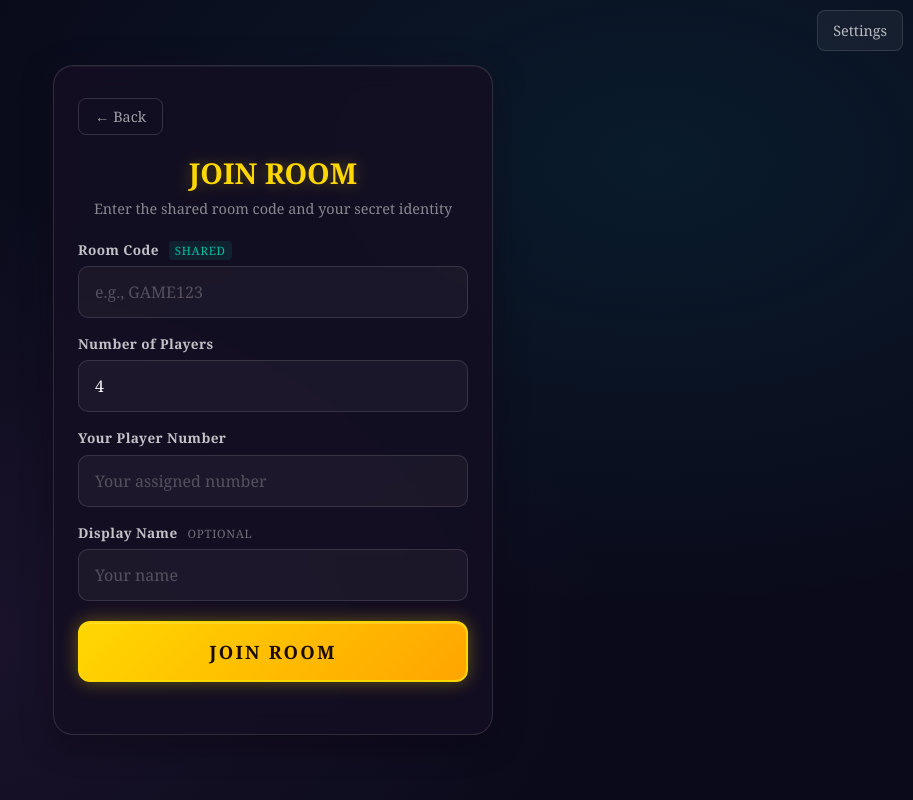
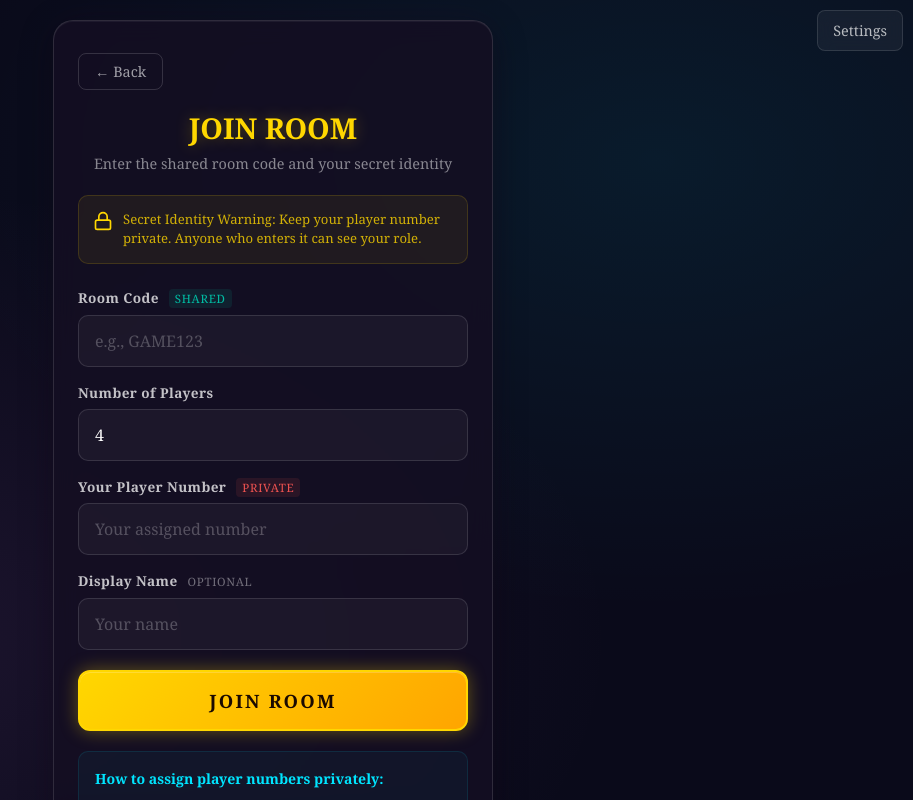
Before and after one commit to abhidya/Wazir, a React (Vite) app: page / in a window 1280 px wide. Both pictures are taken after a click on the button "PLAY NOW". Shown: the top 800 px of the page, without its empty margins (367-1280 px from the left). Built offline with nearby package versions, Linux system fonts and the light colour scheme.

Commit message:
removing ai artif

```diff
--- a/index.html
+++ b/index.html
@@ -3,8 +3,12 @@
   <head>
     <meta charset="UTF-8" />
     <link rel="icon" type="image/svg+xml" href="vite.svg" />
-    <meta name="viewport" content="width=device-width, initial-scale=1.0" />
-    <title>wazir-game</title>
+    <meta name="viewport" content="width=device-width, initial-scale=1.0, viewport-fit=cover" />
+    <meta name="theme-color" content="#0a0a1a" />
+    <meta name="description" content="MERA WAZEER KAUN? - The ultimate Bollywood party game. Badshah, Wazeer, Chor, Sipahi. Play with friends. Bluff. Accuse. Survive." />
+    <meta name="apple-mobile-web-app-capable" content="yes" />
+    <meta name="apple-mobile-web-app-status-bar-style" content="black-translucent" />
+    <title>MERA WAZEER KAUN?</title>
   </head>
   <body>
     <div id="root"></div>
--- a/src/components/Lobby.jsx
+++ b/src/components/Lobby.jsx
@@ -1,27 +1,22 @@
-import { useState } from "react";
-import {
-  loadPlayerData,
-  savePlayerData,
-  loadRoomState,
-  saveRoomState,
-} from "../utils/storage";
-import "./Lobby.css";
+import { useState } from 'react';
+import { loadPlayerData, savePlayerData, loadRoomState, saveRoomState } from '../utils/storage';
+import './Lobby.css';
 
 function Lobby({ onJoinRoom, onBack, prefilledRoomCode }) {
   const savedData = loadPlayerData();
   const [roomCode, setRoomCode] = useState(
-    prefilledRoomCode || savedData?.roomCode || ""
+    prefilledRoomCode || savedData?.roomCode || ''
   );
-  const [playerNumber, setPlayerNumber] = useState("");
-  const [numPlayers, setNumPlayers] = useState("4");
-  const [displayName, setDisplayName] = useState(savedData?.displayName || "");
-  const [error, setError] = useState("");
+  const [playerNumber, setPlayerNumber] = useState('');
+  const [numPlayers, setNumPlayers] = useState('4');
+  const [displayName, setDisplayName] = useState(savedData?.displayName || '');
+  const [error, setError] = useState('');
 
   const handleJoin = () => {
-    setError("");
+    setError('');
 
     if (!roomCode.trim()) {
-      setError("Please enter a room code.");
+      setError('Please enter a room code.');
       return;
     }
 
@@ -29,12 +24,12 @@ function Lobby({ onJoinRoom, onBack, prefilledRoomCode }) {
     const numPlayersNum = parseInt(numPlayers);
 
     if (isNaN(playerNum) || playerNum < 1) {
-      setError("Please enter a valid player number (1 or higher).");
+      setError('Please enter a valid player number (1 or higher).');
       return;
     }
 
     if (isNaN(numPlayersNum) || numPlayersNum < 4) {
-      setError("At least 4 players are required.");
+      setError('At least 4 players are required.');
       return;
     }
 
@@ -79,10 +74,22 @@ function Lobby({ onJoinRoom, onBack, prefilledRoomCode }) {
           </button>
         )}
 
-        <h1 className="lobby-title">JOIN ROOM</h1>
+        <h1 className="lobby-title">
+          {prefilledRoomCode ? 'CREATE ROOM' : 'JOIN ROOM'}
+        </h1>
         <p className="lobby-subtitle">
-          Enter the shared room code and your secret identity
+          {prefilledRoomCode
+            ? 'Share this room code with your friends, then enter your identity'
+            : 'Enter the shared room code and your secret identity'}
         </p>
+
+        <div className="lobby-warning">
+          <svg viewBox="0 0 24 24" width="20" height="20" fill="none" stroke="currentColor" strokeWidth="2">
+            <rect x="3" y="11" width="18" height="11" rx="2" ry="2" />
+            <path d="M7 11V7a5 5 0 0 1 10 0v4" />
+          </svg>
+          <span>Secret Identity Warning: Keep your player number private. Anyone who enters it can see your role.</span>
+        </div>
 
         <div className="lobby-form">
           <div className="lobby-field">
@@ -113,7 +120,9 @@ function Lobby({ onJoinRoom, onBack, prefilledRoomCode }) {
           </div>
 
           <div className="lobby-field">
-            <label htmlFor="playerNumber">Your Player Number</label>
+            <label htmlFor="playerNumber">
+              Your Player Number <span className="lobby-private-badge">Private</span>
+            </label>
             <input
               id="playerNumber"
               type="number"
@@ -127,8 +136,7 @@ function Lobby({ onJoinRoom, onBack, prefilledRoomCode }) {
 
           <div className="lobby-field">
             <label htmlFor="displayName">
-              Display Name{" "}
-              <span className="lobby-optional-badge">Optional</span>
+              Display Name <span className="lobby-optional-badge">Optional</span>
             </label>
             <input
               id="displayName"
@@ -144,12 +152,18 @@ function Lobby({ onJoinRoom, onBack, prefilledRoomCode }) {
 
         {error && <div className="lobby-error">{error}</div>}
 
-        <button
-          className="arcade-btn arcade-btn-gold lobby-join-btn"
-          onClick={handleJoin}
-        >
+        <button className="arcade-btn arcade-btn-gold lobby-join-btn" onClick={handleJoin}>
           JOIN ROOM
         </button>
+
+        <div className="lobby-info">
+          <strong>How to assign player numbers privately:</strong>
+          <ul>
+            <li>Use folded paper slips with numbers written inside</li>
+            <li>Have players draw numbers from a hat</li>
+            <li>Use a separate app to assign numbers secretly</li>
+          </ul>
+        </div>
       </div>
     </div>
   );
--- a/src/components/RoleReveal.jsx
+++ b/src/components/RoleReveal.jsx
@@ -20,8 +20,8 @@ const ROLE_COLORS = {
 };
 
 const ROLE_TIPS = {
-  BADSHA: "Decide the WAZIR and ask the question aloud.",
-  BADSHAH: "Decide the WAZIR and ask the question aloud.",
+  BADSHA: "Ask the WAZIR to identify the CHOR!",
+  BADSHAH: "Ask the WAZIR to identify the CHOR!",
   WAZIR: "Detect and identify the CHOR.",
   CHOR: "Blend in with SIPAHI. Don't get caught.",
   SIPAHI: "Observe and help identify the CHOR.",
```
